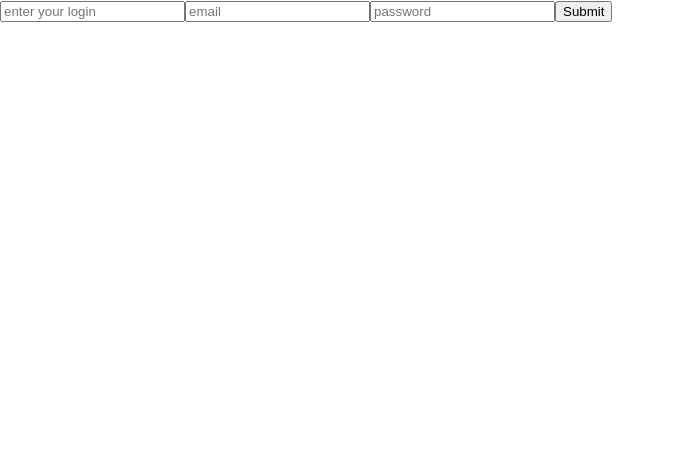
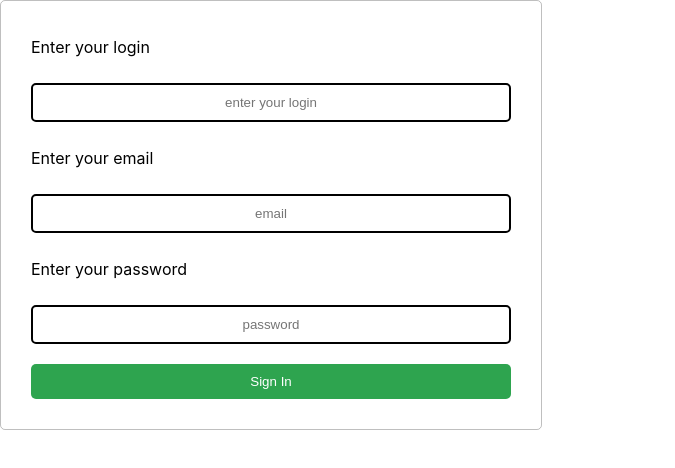
Before and after one commit to pecourses/react-app, a React (Create React App) app: page / in a window 1280 px wide. Shown: the top 468 px of the page, without its empty margins (0-675 px from the left). Built offline with nearby package versions, Linux system fonts and the light colour scheme.

Commit message:
add formik example

```diff
--- /dev/null
+++ b/src/components/forms/CustomInput/CustomInput.module.css
@@ -0,0 +1,44 @@
+.container {
+  position: relative;
+  display: flex;
+  flex-direction: column;
+}
+
+.input {
+  margin: 10px;
+  border-radius: 5px;
+  outline: none;
+  padding: 10px 15px;
+  text-align: center;
+  border: 2px solid;
+}
+
+.valid {
+  border: 2px solid green;
+}
+
+.invalid {
+  border: 2px solid red;
+}
+
+.error {
+  position: absolute;
+  z-index: 2;
+  top: 100%;
+  background-color: crimson;
+  border-radius: 10px;
+  padding: 15px 20px;
+  color: white;
+}
+
+.error::before {
+  content: '';
+  position: absolute;
+  top: -10px;
+  left: 20px;
+  width: 0;
+  height: 0;
+  border-style: solid;
+  border-width: 0 10px 10px 10px;
+  border-color: transparent transparent crimson transparent;
+}
--- /dev/null
+++ b/src/components/forms/CustomInput/index.jsx
@@ -0,0 +1,31 @@
+import React from 'react';
+import { Field } from 'formik';
+import styles from './CustomInput.module.css';
+import cx from 'classnames';
+
+const CustomInput = (props) => {
+  const { name, ...rest } = props;
+
+  return (
+    <Field name={name}>
+      {({ field, meta }) => {
+
+        const inputClasses = cx(styles.input, {
+          [styles.invalid]: meta.touched && meta.error,
+          [styles.valid]: !meta.error && meta.touched,
+        });
+
+        return (
+          <label className={styles.container}>
+            <input {...field} {...rest} className={inputClasses} />
+            {meta.touched && meta.error && (
+              <span className={styles.error}>{meta.error}</span>
+            )}
+          </label>
+        );
+      }}
+    </Field>
+  );
+};
+
+export default CustomInput;
--- /dev/null
+++ b/src/components/forms/SignInFormik/SignInFormik.module.css
@@ -0,0 +1,27 @@
+.container {
+  display: flex;
+  flex-direction: column;
+  padding: 20px;
+  border: 1px solid rgba(0, 0, 0, 0.25);
+}
+
+.submitBtn {
+  background-color: #2ea44f;
+  border: none;
+  padding: 10px;
+  margin: 10px;
+  border-radius: 5px;
+  color: white;
+}
+
+.fieldHeader{
+    margin-left: 10px;
+}
+
+.formLayout{
+    max-width: 500px;
+    min-width: 300px;
+    width: 100%;
+    border-radius: 5px;
+    align-self: center;
+}
--- a/src/components/forms/SignInFormik/index.jsx
+++ b/src/components/forms/SignInFormik/index.jsx
@@ -2,13 +2,15 @@ import React from 'react';
 import PropTypes from 'prop-types';
 import { Formik, Form, Field, ErrorMessage } from 'formik';
 import { signInScheme } from '../../../utils/validationScheams';
+import CustomInput from '../CustomInput';
+import styles from './SignInFormik.module.css';
+import cx from 'classnames';
 
 const SignInForm = (props) => {
   const initialValues = {
     login: '',
     email: '',
     password: '',
-    test: '',
   };
 
   const submitHandler = (values, formikBag) => {
@@ -17,47 +19,29 @@ const SignInForm = (props) => {
     formikBag.resetForm();
   };
 
+  const formClasses = cx(styles.container, styles.formLayout)
+
   return (
     <Formik
       onSubmit={submitHandler}
       initialValues={initialValues}
       validationSchema={signInScheme}
     >
-      {(formikProps) => {
-        console.log(formikProps);
-        return (
-          <Form>
-            <Field name='login' type='text' placeholder='enter your login' />
-            <ErrorMessage name='login' component='span' />
-
-            <Field name='email' type='text' placeholder='email' />
-            <ErrorMessage name='email' component='span' />
-
-            <Field name='password' type='password' placeholder='password' />
-            <ErrorMessage name='password' component='span' />
-
-            <Field>
-              {(fieldProps) => {
-                console.log(fieldProps);
-                return null;
-              }}
-            </Field>
-
-            <input type='submit' />
-          </Form>
-        );
-      }}
+      <Form className={formClasses}>
+        <p className={styles.fieldHeader}>Enter your login</p>
+        <CustomInput name='login' placeholder='enter your login' />
+        <p className={styles.fieldHeader}>Enter your email</p>
+        <CustomInput name='email' placeholder='email' />
+        <p className={styles.fieldHeader}>Enter your password</p>
+        <CustomInput name='password' type='password' placeholder='password' />
+        <button type='submit' className={styles.submitBtn}>Sign In</button>
+      </Form>
     </Formik>
   );
 };
 
 SignInForm.propTypes = {
-//   submitHandler: PropTypes.func.isRequired,
+  //submitHandler: PropTypes.func.isRequired,
 };
 
-/* export default withFormik({
-  onSubmit: submitHandler,
-  initialValues: initialValues,
-  validationSchema: signInScheme,
-})(SignInForm); */
-export default SignInForm
+export default SignInForm;
```
